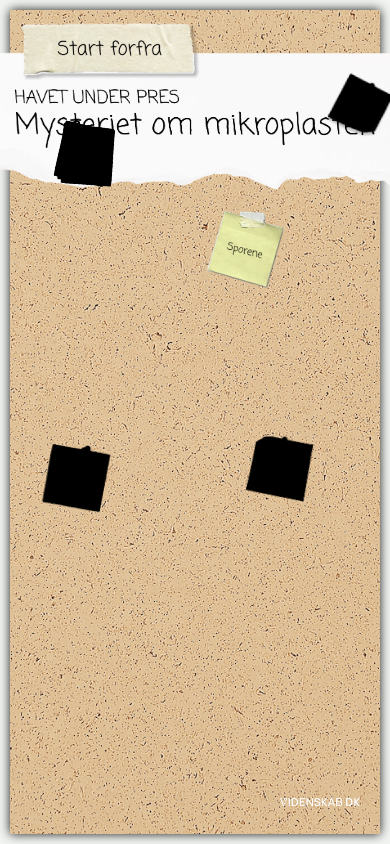
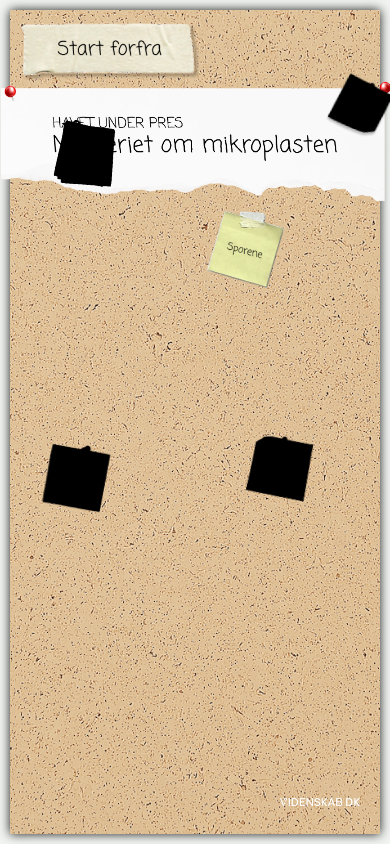
Before and after one commit to FrejaKM/mikroplastik, a Vue app: page /#/board in a window 390 px wide. Built offline with nearby package versions, Linux system fonts and the light colour scheme; a web font is replaced by a local one.

Commit message:
Update Board component dimensions for improved responsiveness

```diff
--- a/src/components/Board.vue
+++ b/src/components/Board.vue
@@ -416,8 +416,8 @@ onMounted(() => {
     background-repeat: no-repeat;
     background-size: contain;
     background-position: center;
-    width: 60vh;
-    height: clamp(150px, 25vh, 250px);
+    width: clamp(400px, 50vw, 900px);
+    height: clamp(200px, 30vh, 300px);
     justify-content: center;
     align-items: center;
 }
```
